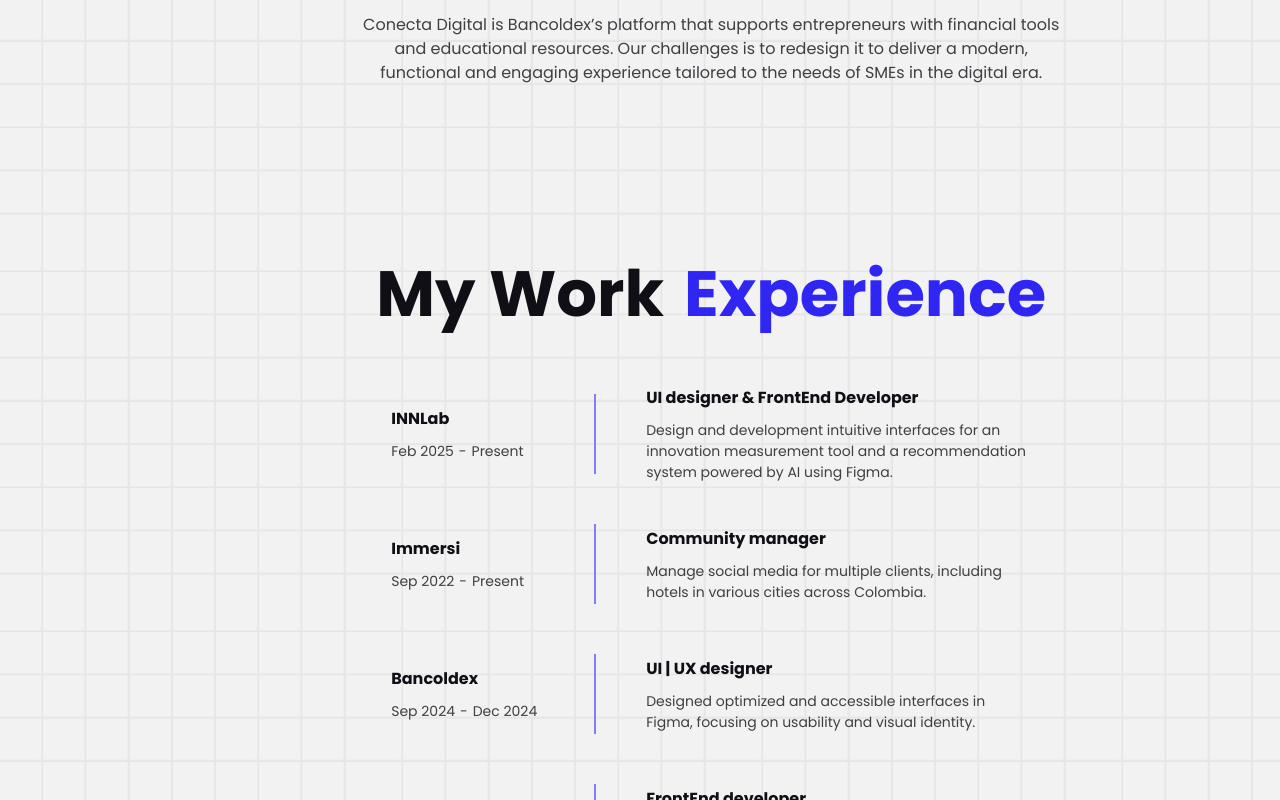
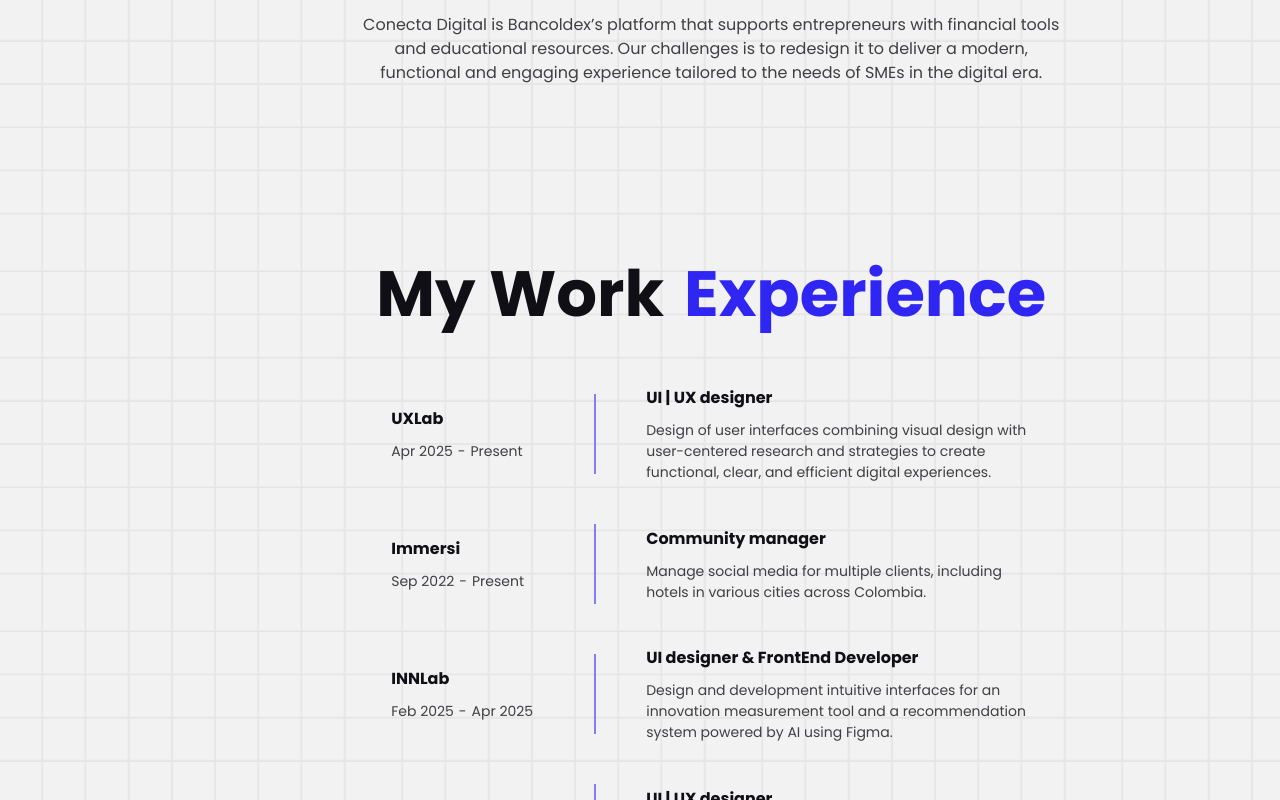
Before and after one commit to JD-AvilaT/Juan-David-Avila-Portfolio, a React (Vite) app: page / in a window 1280 px wide. Shown: the part 2651-3451 px from the top of the page. Built offline with nearby package versions, Linux system fonts and the light colour scheme.

Commit message:
Experience and portfolio actualized

```diff
--- a/src/components/ArrowButton/ArrowButton.css
+++ b/src/components/ArrowButton/ArrowButton.css
@@ -4,7 +4,7 @@
     align-items: center;
     justify-content: center;
     background-color: var(--color-b500-wdark);
-    border: 5px solid var(--color-white);
+    border: 5px solid var(--color-white-wdark);
     border-radius: 50px;
     width: 50px;
     height: 50px;
--- a/src/components/ExperienceSection/ExperienceSection.jsx
+++ b/src/components/ExperienceSection/ExperienceSection.jsx
@@ -9,8 +9,9 @@
                     <h1 className='experience-title-2'>Experience</h1>
             </div>
             <div className='experiences'>
-                <ExperienceItem brandName='INNLab' startDate='Feb 2025' finishDate='Present' jobTitle='UI designer & FrontEnd Developer' jobDescription='Design and development intuitive interfaces for an innovation measurement tool and a recommendation system powered by AI using Figma.'/>
+                <ExperienceItem brandName='UXLab' startDate='Apr 2025' finishDate='Present' jobTitle='UI | UX designer' jobDescription='Design of user interfaces combining visual design with user-centered research and strategies to create functional, clear, and efficient digital experiences.'/>
                 <ExperienceItem brandName='Immersi' startDate='Sep 2022' finishDate='Present' jobTitle='Community manager' jobDescription='Manage social media for multiple clients, including hotels in various cities across Colombia.'/>
+                <ExperienceItem brandName='INNLab' startDate='Feb 2025' finishDate='Apr 2025' jobTitle='UI designer & FrontEnd Developer' jobDescription='Design and development intuitive interfaces for an innovation measurement tool and a recommendation system powered by AI using Figma.'/>
                 <ExperienceItem brandName='Bancoldex' startDate='Sep 2024' finishDate='Dec 2024' jobTitle='UI | UX designer'jobDescription='Designed optimized and accessible interfaces in Figma, focusing on usability and visual identity.'/>
                 <ExperienceItem brandName='TEApoyamos' startDate='Mar 2023' finishDate='Jun 2023' jobTitle='FrontEnd developer' jobDescription='Implemented an intuitive and accessible interface aligned with the organization’s visual identity.'/>
             </div>
--- a/src/components/PortfolioSection/PortfolioSection.jsx
+++ b/src/components/PortfolioSection/PortfolioSection.jsx
@@ -41,7 +41,16 @@
         tag1: 'UX design',
         tag2: 'UI design',
         link:'https://www.behance.net/gallery/197905511/MOURSE-UX-CASE'
-      },
+    },
+    {
+        title: 'Capture',
+        description: 'Developing an application to help users track their carbon footprint in real time, based on the actions they perform throughout the day. The system estimates CO2 emissions from activities like commuting, electricity usage, and food choices, offering instant feedback and daily summaries. By visualizing the environmental impact of everyday decisions, the app promotes awareness and encourages more sustainable habits through data-driven insights.',
+        img: '/images/capture-img.webp',
+        img2: '/images/capture-img2.webp',
+        tag1: 'UX design',
+        tag2: 'UI design',
+        link:'https://www.behance.net/gallery/200208063/UX-Case-Study-CAPTURE-CO2'
+    },
 ];
 
 export function PortfolioSection({uid}) {
--- a/src/components/Process/Process.css
+++ b/src/components/Process/Process.css
@@ -3,9 +3,9 @@
     flex-direction: row;
     align-items: center;
     justify-content: space-around;
-    width: 100%;
     background-color: var(--color-white);
     border-radius: 50px;
+    width: 100%;
     border: 2px solid var(--color-black);
 }
 
```
Also changed, not shown: public/images/capture-img.webp (added), public/images/capture-img2.webp (added).
